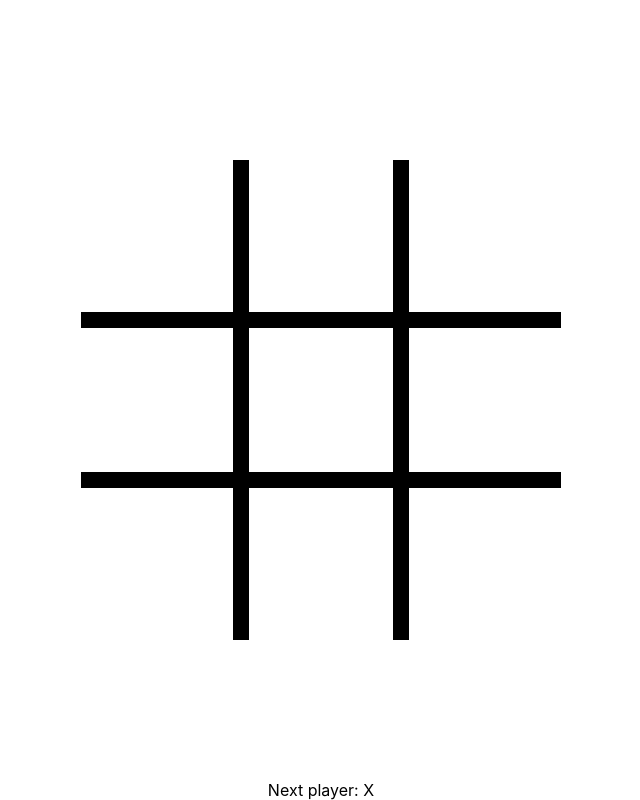
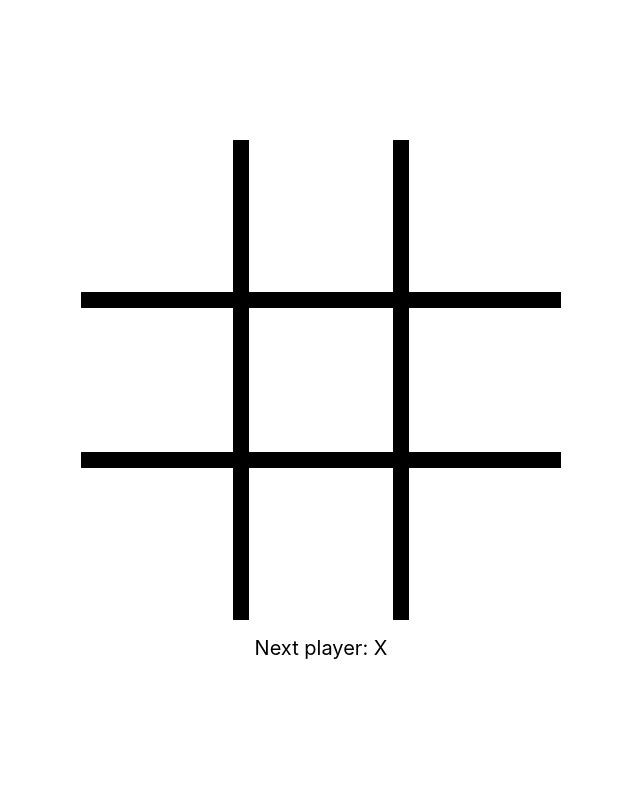
Before and after one commit to ericbdev/tic-tac-toe, a React (Create React App) app: page / in a window 1280 px wide. Shown: the whole page, without its empty margins (319-959 px from the left). Built offline with nearby package versions, Linux system fonts and the light colour scheme.

Commit message:
Prepare for interactions
- Adjust styling of game board to allow for more content
- Add in component to hold buttons for interaction

```diff
--- /dev/null
+++ b/src/components/Game/Game.jsx
@@ -0,0 +1,12 @@
+import React, { PureComponent } from 'react';
+import styles from './Game.module.scss';
+
+export default class Game extends PureComponent {
+  render() {
+    return (
+      <div className={styles.container}>
+        {this.props.children}
+      </div>
+    );
+  }
+}
--- /dev/null
+++ b/src/components/Game/Game.module.scss
@@ -0,0 +1,6 @@
+.container {
+  position: absolute;
+  top: 50%;
+  left: 50%;
+  transform: translate(-50%, -50%);
+}
--- /dev/null
+++ b/src/components/GameActions/GameActions.jsx
@@ -0,0 +1,12 @@
+import React, { PureComponent } from 'react';
+import styles from './GameActions.module.scss';
+
+export default class GameActions extends PureComponent {
+  render() {
+    return (
+      <div className={styles.container}>
+        {this.props.children}
+      </div>
+    );
+  }
+}
--- /dev/null
+++ b/src/components/GameActions/GameActions.module.scss
@@ -0,0 +1,5 @@
+.container {
+  width: 100%;
+  max-width: 60vh;
+  margin-top: 16px;
+}
--- a/src/components/GameBoard/GameBoard.jsx
+++ b/src/components/GameBoard/GameBoard.jsx
@@ -5,10 +5,8 @@ import styles from './GameBoard.module.scss';
 
 class GameBoard extends Component {
   render() {
-    const classList = `game-board ${styles.container}`;
-
     return (
-      <div className={classList}>
+      <div className={styles.container}>
         {this.props.squares.map((value, index) => {
           return <Square
             key={index}
--- a/src/components/GameBoard/GameBoard.module.scss
+++ b/src/components/GameBoard/GameBoard.module.scss
@@ -2,13 +2,10 @@ $local-size: 60vh;
 
 /* autoprefixer grid: autoplace */
 .container {
-  position: absolute;
-  top: 50%;
-  left: 50%;
   width: $local-size;
   height: $local-size;
-  margin-left: -1 * $local-size / 2;
-  margin-top: -1 * $local-size / 2;
+  margin-right: auto;
+  margin-left: auto;
   background-color: black;
   color: #fff;
   display: grid;
--- a/src/containers/App/App.jsx
+++ b/src/containers/App/App.jsx
@@ -1,7 +1,10 @@
 import React, { Component } from 'react';
 import styles from './App.module.scss';
 import calculateWinner from '../../lib/calculateWinner';
+
+import Game from '../../components/Game/Game';
 import GameBoard from '../../components/GameBoard/GameBoard';
+import GameActions from '../../components/GameActions/GameActions'
 
 class App extends Component {
   constructor(props) {
@@ -16,8 +19,6 @@ class App extends Component {
       stepNumber: 0,
       xIsNext: true,
     };
-
-    this.squares = Array(9).fill(null);
   }
 
   handleClick = (i) => {
@@ -56,13 +57,17 @@ class App extends Component {
 
     return (
       <main className={styles.container}>
+        <Game>
           <GameBoard
             squares={current.squares}
             onClick={(i) => this.handleClick(i)}
           />
+          <GameActions>
+          </GameActions>
           <div className={styles.status}>
             <div>{status}</div>
           </div>
+        </Game>
       </main>
     );
   }
--- a/src/containers/App/App.module.scss
+++ b/src/containers/App/App.module.scss
@@ -4,9 +4,7 @@
 }
 
 .status {
-  position: fixed;
-  bottom: 0;
-  left: 0;
-  right: 0;
-  text-align:center;
+  text-align: center;
+  margin-top: 16px;
+  font-size: 1.25rem;
 }
```
Lines whose indentation alone changed are shown as unchanged.
